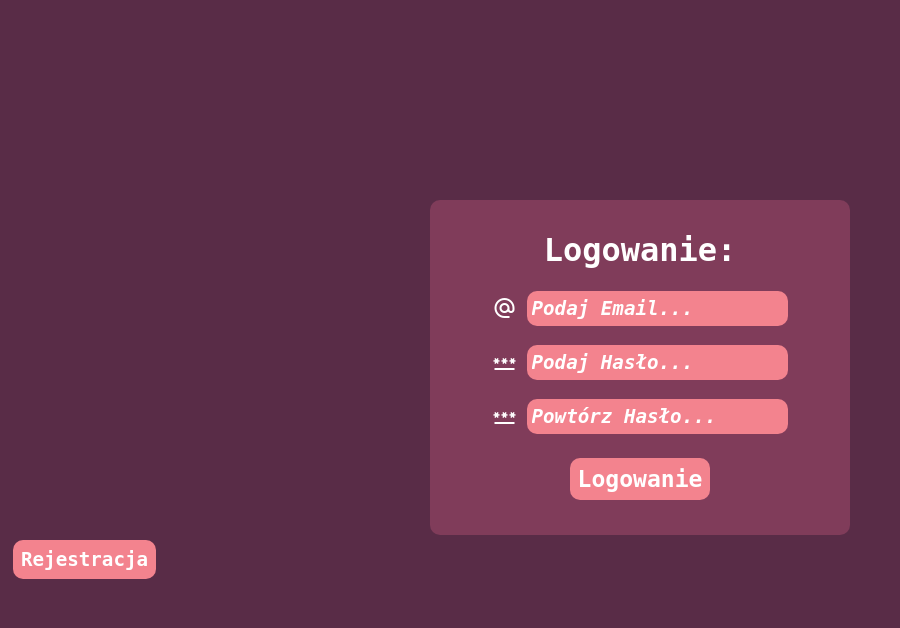
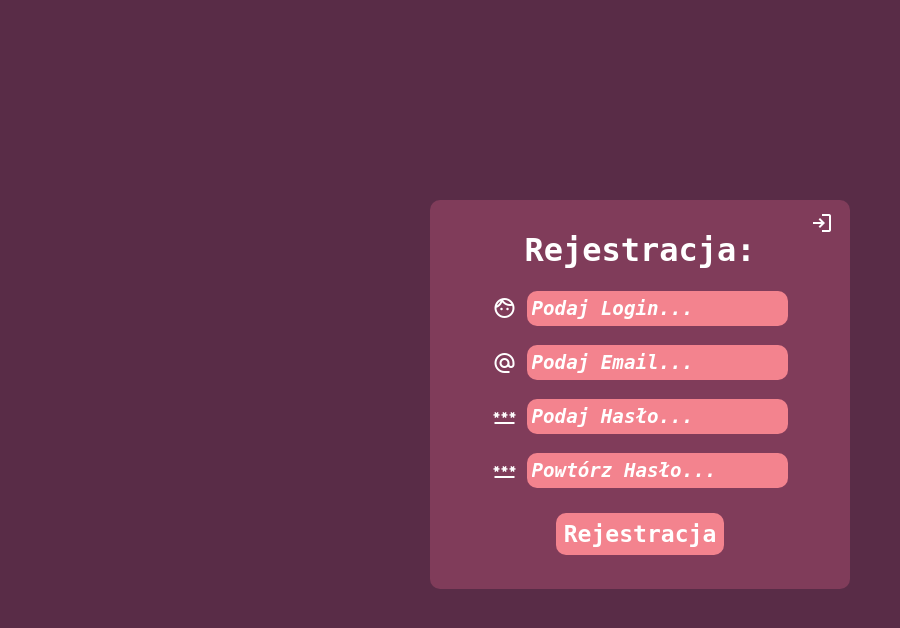
Before and after one commit to Mari0o0o9/chat-do-pisania, a PHP site: page /login.html in a window 1280 px wide. Shown: the top 628 px of the page, without its empty margins (0-900 px from the left). Run offline with PHP 8.4, Linux system fonts and the light colour scheme.

Commit message:
modified:   login.html 	new file:   login.js 	modified:   styleLogin.css

```diff
--- a/login.html
+++ b/login.html
@@ -9,8 +9,46 @@
 </head>
 <body>
     <div id="login">
-        <form id="myForm">
-            <h1>Logowanie:</h1>
+        <h1>Logowanie:</h1>
+        <button class="material-symbols-outlined" id="switch1">
+            keyboard_double_arrow_left
+        </button>
+        <form id="myFormLogin">
+            <p>
+                <label for="emailLog" class="material-symbols-outlined">
+                    alternate_email
+                </label>
+                <input type="email" id="emailLog" placeholder="Podaj Email..." required>
+            </p>
+            <p>
+                <label for="pass1" class="material-symbols-outlined">
+                    password
+                </label>
+                <input type="password" id="pass1Log" placeholder="Podaj Hasło..." required>
+            </p>
+            <p>
+                <label for="pass2" class="material-symbols-outlined">
+                    password
+                </label>
+                <input type="password" id="pass2Log" placeholder="Powtórz Hasło..." required>
+            </p>
+            <p>
+                <input type="submit" value="Logowanie">
+            </p>
+        </form>
+    </div>
+    <div id="register">
+        <h1>Rejestracja:</h1>
+        <button class="material-symbols-outlined" id="switch2">
+            login
+        </button>
+        <form id="myFormRegister">
+            <p>
+                <label for="text" class="material-symbols-outlined">
+                    face
+                </label>
+                <input type="text" id="text" placeholder="Podaj Login..." pattern="[^-\s]+" minlength="4" title="Proszę wprowadzić login bez myślników i spacji" required>
+            </p>
             <p>
                 <label for="email" class="material-symbols-outlined">
                     alternate_email
@@ -21,22 +59,19 @@
                 <label for="pass1" class="material-symbols-outlined">
                     password
                 </label>
-                <input type="password" id="pass1" placeholder="Podaj Hasło..." required>
+                <input type="password" id="pass1" placeholder="Podaj Hasło..." minlength="12" required>
             </p>
             <p>
                 <label for="pass2" class="material-symbols-outlined">
                     password
                 </label>
-                <input type="password" id="pass2" placeholder="Powtórz Hasło..." required>
+                <input type="password" id="pass2" placeholder="Powtórz Hasło..." minlength="12" required>
             </p>
             <p>
-                <input type="submit" value="Logowanie">
-
+                <input type="submit" value="Rejestracja">
             </p>
         </form>
     </div>
-    <div id="Register">
-        <input type="submit" value="Rejestracja">
-    </div>
 </body>
+<script src="./login.js"></script>
 </html>
--- /dev/null
+++ b/login.js
@@ -0,0 +1,16 @@
+function swap() {
+    var swap1 = document.getElementById('switch1')
+    var swap2 = document.getElementById('switch2')
+    var login = document.getElementById('login')
+    var register = document.getElementById('register')
+
+    swap1.addEventListener('click', ()=> {
+        login.style.display = 'none'
+        register.style.display = 'block'
+    })
+    swap2.addEventListener('click', ()=> {
+        login.style.display = 'block'
+        register.style.display = 'none'
+    })
+}
+swap()
--- a/styleLogin.css
+++ b/styleLogin.css
@@ -5,14 +5,32 @@ body {
 h1 {
     color: white;
     text-align: center;
+    display: flex;
+    justify-content: center;
+    align-items: center;
 }
-#login {
+button {
+    position: absolute;
+    top: 10px;
+    right: 10px;
+    color: white;
+    border: none;
+    background: transparent;
+    cursor: pointer;
+}
+
+
+#login, #register {
+    position: relative;
     border-radius: 10px;
     margin: auto;
     padding: 10px;
     width: 50vh;
     margin-top: 25vh;
     background-color: #803c5a;
+}
+#login {
+    display: none;
 }
 p {
     font-size: 1.2em;
@@ -34,6 +52,9 @@ input {
     background-color: #f3838e;
     padding: 5px;
 }
+input:focus {
+    box-shadow: 8px 8px 24px 0px rgba(0, 0, 0, 1);
+}
 input::placeholder {
     color: white;
     font-style: italic;
@@ -52,5 +73,9 @@ input[type = 'submit'] {
 }
 input[type = 'submit']:hover {
     color: black;
+    box-shadow: 8px 8px 24px 0px rgba(0, 0, 0, 1);
     transform: scale(1.2);
 }
+input[type = 'submit']:active {
+    box-shadow: inset 8px 8px 24px 0px rgba(0, 0, 0, 1);
+}
```
